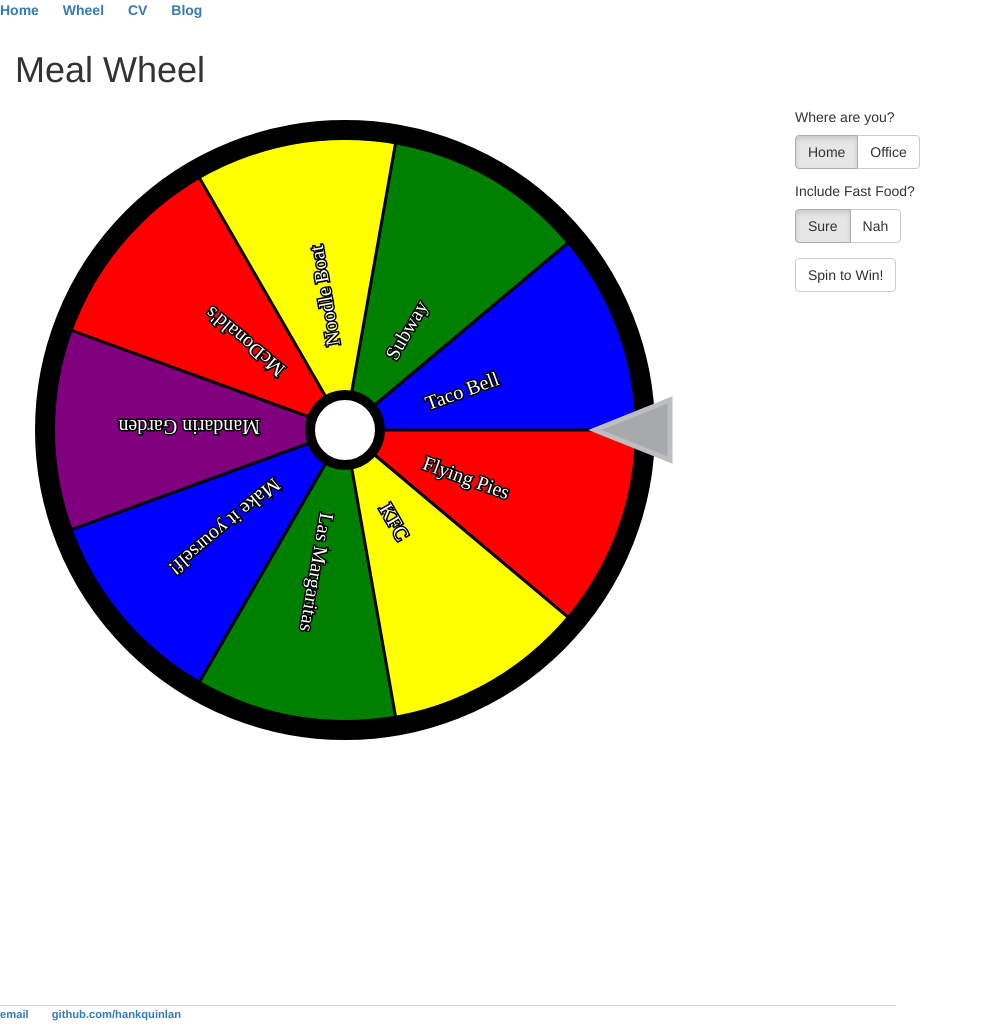
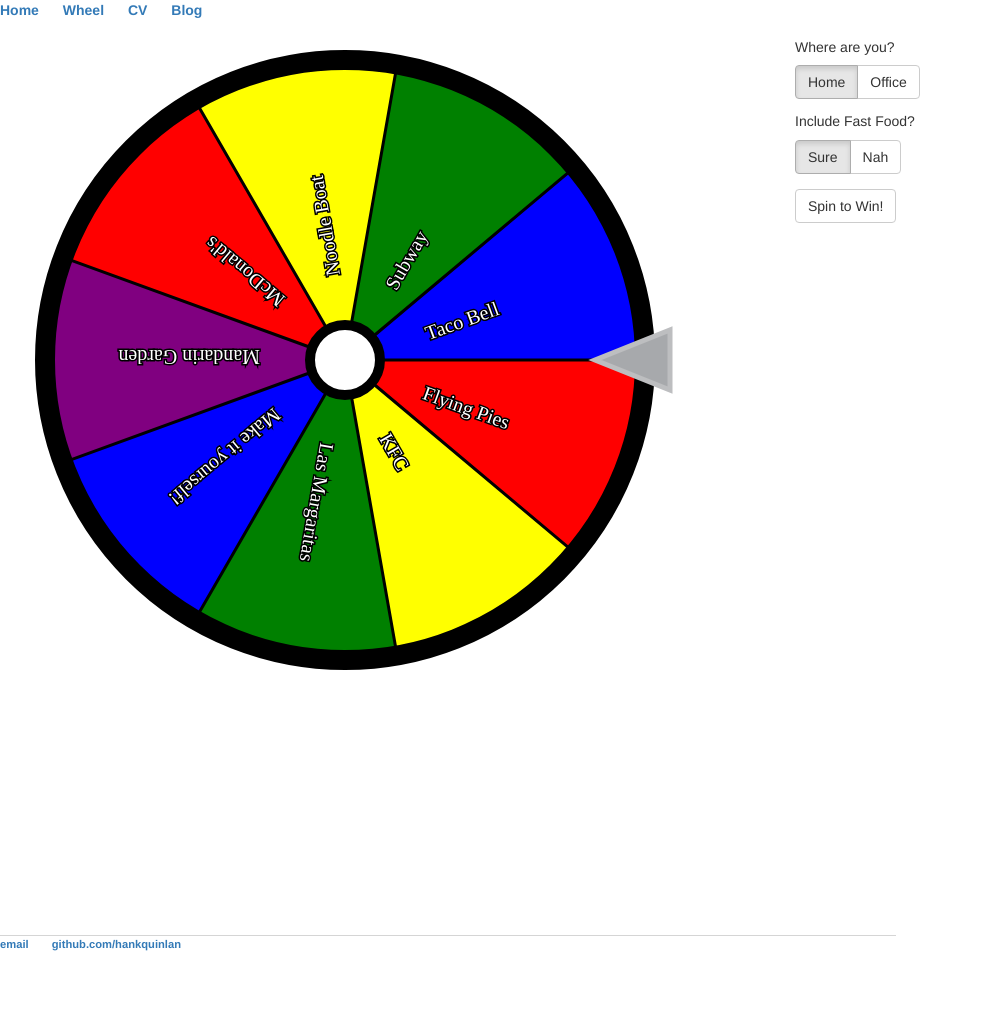
Before and after one commit to spitz6860/spitz6860.github.io, a Jekyll site: the page built from wheel/index.html, in a window 1280 px wide. Shown: the whole page, without its empty margins (0-983 px from the left). Built offline with Jekyll 4.4.1, drawn with Linux system fonts in a browser that asks for light colours; after the commit the page ends 962 px from its top, so only the background shows below that.

Commit message:
got rid of title

```diff
--- a/wheel/index.html
+++ b/wheel/index.html
@@ -153,10 +153,6 @@ var options = [
 
 
 
-<div id="content-header">
-	<h1>Meal Wheel</h1>
-</div>
-
 <div class="row">
 	<div class="col-md-8">
 		<canvas width="900" height="900" class="scribble-canvas"></canvas>
```
